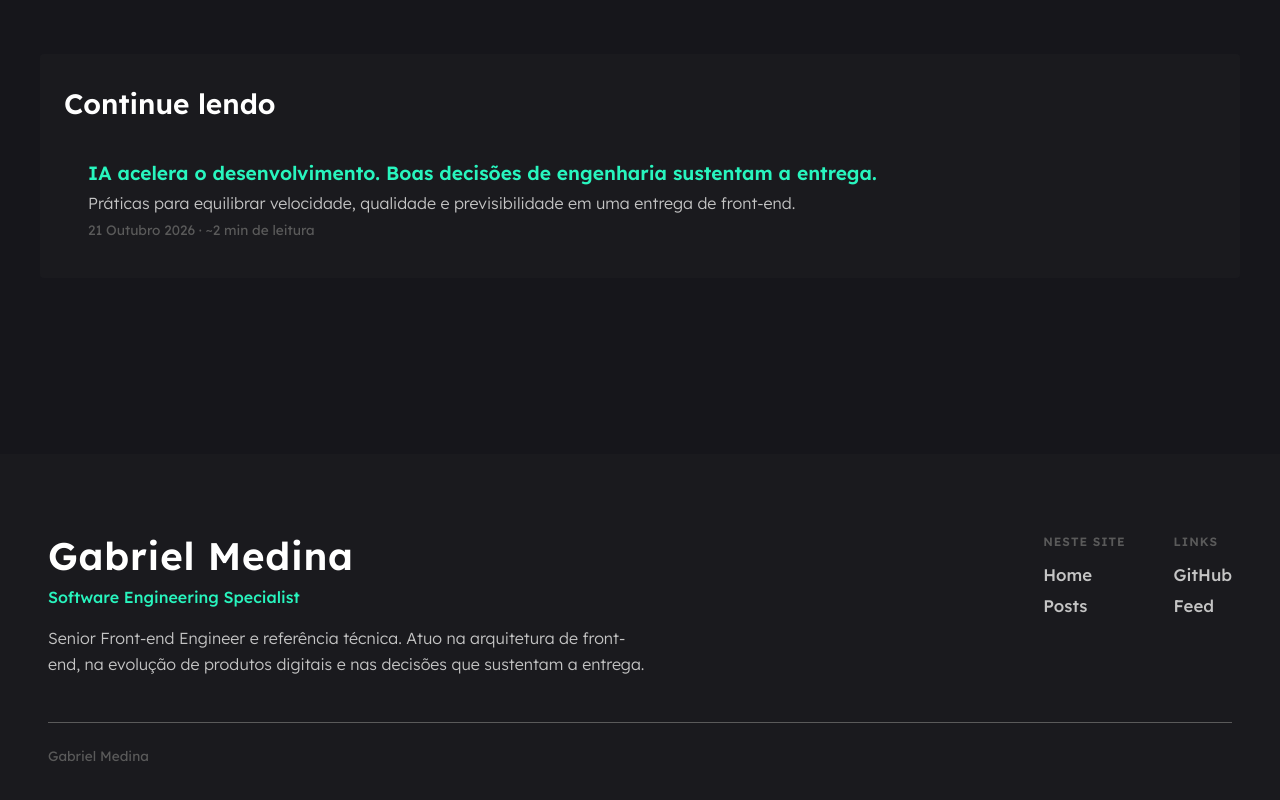
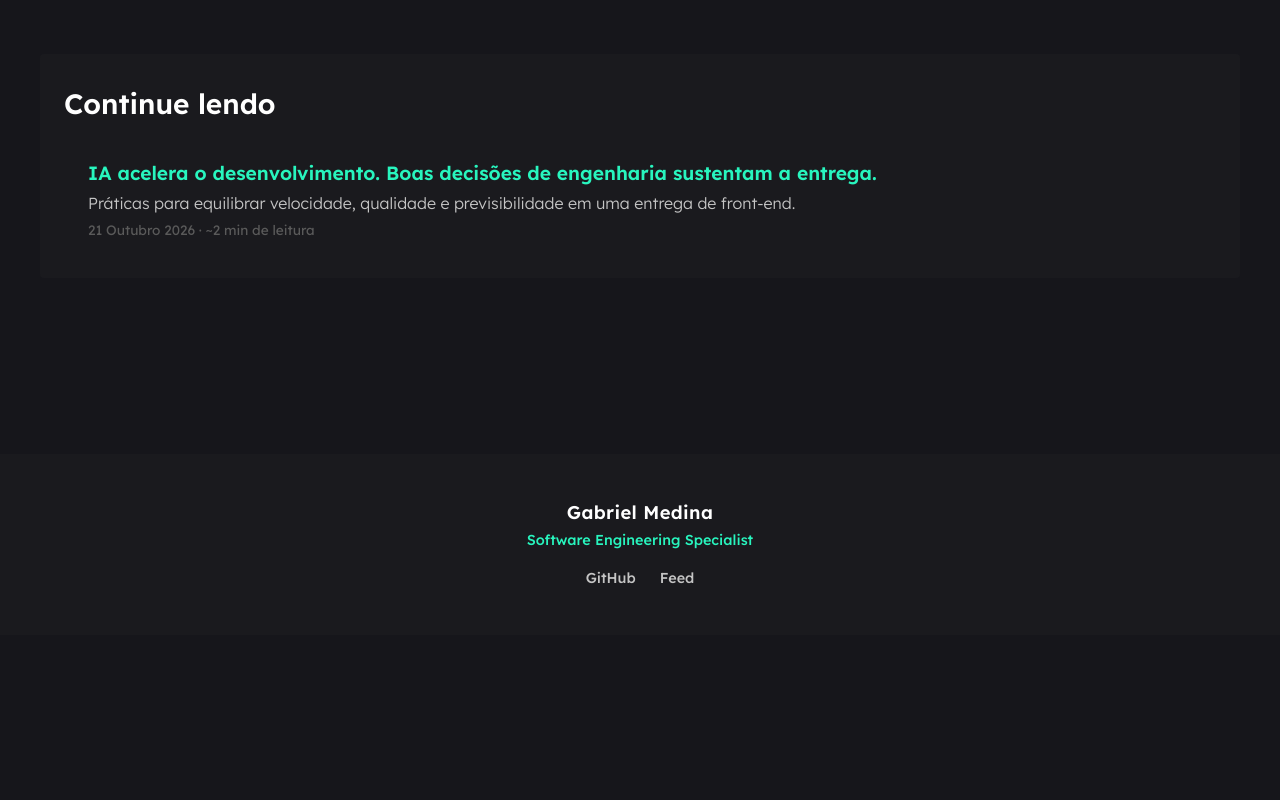
Before and after one commit to gabrielmedina/profile, a Next.js app: page /posts/referencia-tecnica in a window 1280 px wide. Shown: the part 3259-4059 px from the top of the page. After the commit the page ends 3894 px from the top, so only its background shows below. Built offline with nearby package versions, Linux system fonts and the light colour scheme; no server answers.

Commit message:
feat: center a shorter footer
Keep the background band, show the name once, and leave only the role
plus GitHub and the feed.

Co-authored-by: Gabriel Medina <gmedina.santos@gmail.com>

```diff
--- a/src/components/footer/footer.module.scss
+++ b/src/components/footer/footer.module.scss
@@ -1,72 +1,39 @@
 .footer {
   margin-top: 4rem;
-  padding: 3.5rem 1.6rem 2.5rem;
+  padding: 2.5rem 1.6rem;
   background: var(--color-background-interactive);
   color: var(--color-text);
-}
-
-.inner {
-  display: grid;
-  gap: 2.75rem;
-  width: 100%;
-  max-width: 1200px;
-  margin: 0 auto;
-}
-
-.brand {
-  max-width: 38rem;
+  text-align: center;
 }
 
 .name {
   margin: 0;
   color: var(--color-title);
-  font-size: 1.85rem;
+  font-size: 1.15rem;
   font-weight: 600;
   letter-spacing: 0.02em;
-  line-height: 1.15;
+  line-height: 1.2;
 }
 
 .role {
-  margin: 0.55rem 0 0;
+  margin: 0.4rem 0 0;
   color: var(--color-primary);
-  font-size: 1rem;
+  font-size: 0.9rem;
   font-weight: 500;
 }
 
-.description {
-  margin: 1.1rem 0 0;
-  color: var(--color-text);
-  font-size: 1rem;
-  font-weight: 300;
-  line-height: 1.65;
-}
-
-.columns {
-  display: grid;
-  gap: 2rem;
-}
-
-.label {
-  margin: 0 0 0.9rem;
-  color: var(--color-text-ultra-light);
-  font-size: 0.75rem;
-  font-weight: 600;
-  letter-spacing: 0.08em;
-  text-transform: uppercase;
-}
-
-.list {
+.links {
   display: flex;
-  flex-direction: column;
-  gap: 0.65rem;
-  margin: 0;
+  justify-content: center;
+  gap: 1.5rem;
+  margin: 1.15rem 0 0;
   padding: 0;
   list-style: none;
 }
 
 .link {
   color: var(--color-text);
-  font-size: 1.05rem;
+  font-size: 0.9rem;
   font-weight: 500;
   text-decoration: none;
   text-underline-offset: 4px;
@@ -78,34 +45,9 @@
   }
 }
 
-.note {
-  width: 100%;
-  max-width: 1200px;
-  margin: 2.75rem auto 0;
-  padding-top: 1.5rem;
-  border-top: 1px solid var(--color-text-ultra-light);
-  color: var(--color-text-ultra-light);
-  font-size: 0.85rem;
-}
-
 @media screen and (min-width: 768px) {
   .footer {
     margin-top: 5rem;
-    padding: 5rem 3rem 3rem;
-  }
-
-  .inner {
-    grid-template-columns: minmax(0, 1.4fr) auto;
-    gap: 4rem;
-    align-items: start;
-  }
-
-  .name {
-    font-size: 2.4rem;
-  }
-
-  .columns {
-    grid-template-columns: auto auto;
-    gap: 3rem;
+    padding: 3rem 2rem;
   }
 }
--- a/src/components/footer/footer.tsx
+++ b/src/components/footer/footer.tsx
@@ -1,42 +1,12 @@
-import Link from 'next/link'
 import { site } from '@/lib/site'
 import styles from './footer.module.scss'
-
-const pages = [
-  { title: 'Home', href: '/' },
-  { title: 'Posts', href: '/posts' },
-] as const
-
-const summary =
-  'Senior Front-end Engineer e referência técnica. Atuo na arquitetura de front-end, na evolução de produtos digitais e nas decisões que sustentam a entrega.'
 
 export function Footer() {
   return (
     <footer className={styles.footer}>
-      <div className={styles.inner}>
-        <div className={styles.brand}>
       <p className={styles.name}>{site.name}</p>
       <p className={styles.role}>{site.jobTitle}</p>
-          <p className={styles.description}>{summary}</p>
-        </div>
-
-        <div className={styles.columns}>
-          <nav aria-label="Rodapé">
-            <p className={styles.label}>Neste site</p>
-            <ul className={styles.list}>
-              {pages.map((page) => (
-                <li key={page.href}>
-                  <Link href={page.href} className={styles.link}>
-                    {page.title}
-                  </Link>
-                </li>
-              ))}
-            </ul>
-          </nav>
-
-          <div>
-            <p className={styles.label}>Links</p>
-            <ul className={styles.list}>
+      <ul className={styles.links}>
         <li>
           <a
             href={site.sameAs[0]}
@@ -53,11 +23,6 @@ export function Footer() {
           </a>
         </li>
       </ul>
-          </div>
-        </div>
-      </div>
-
-      <p className={styles.note}>{site.name}</p>
     </footer>
   )
 }
```
Lines whose indentation alone changed are shown as unchanged.
